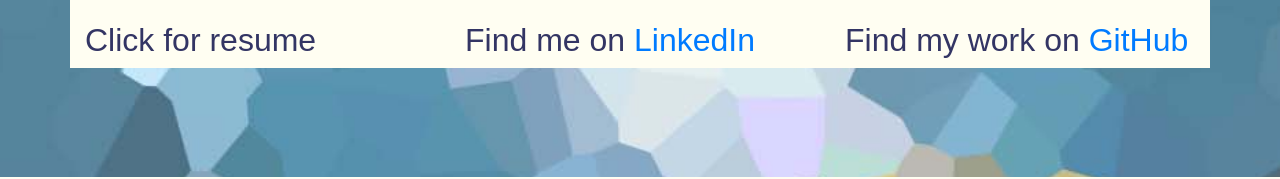
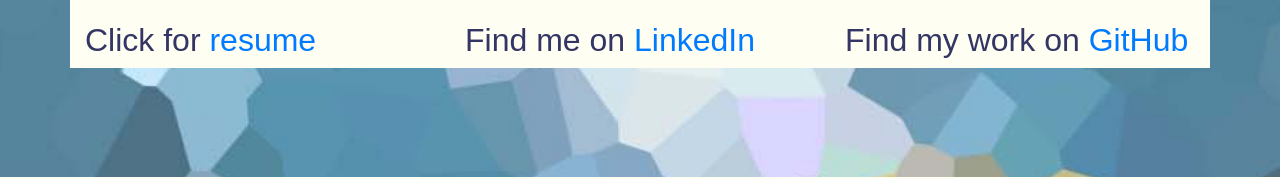
Before and after one commit to SteeshMcK/Web-Developer-Portfolio, a plain HTML site: page index.html in a window 1280 px wide. Shown: the part 543-722 px from the top of the page. Drawn offline with nearby package versions, Linux system fonts and the light colour scheme; a web font is replaced by a local one.

Commit message:
added link to resume pdf

```diff
--- a/index.html
+++ b/index.html
@@ -62,7 +62,7 @@
         </div>
         <div class="row link-div">
             <div class="col">
-                <h2>Click for resume</h2>
+                <h2>Click for <a href="https://github.com/19stesha69/Employer-Competitive-Portfolio/blob/master/assets/pdf/stesha-mckindle-resume.pdf">resume</a></h2>
             </div>
             <div class="col">
                 <h2>Find me on <a href="https://www.linkedin.com/in/stesha-mckindle-86b229155/">LinkedIn</a></h2>
```
